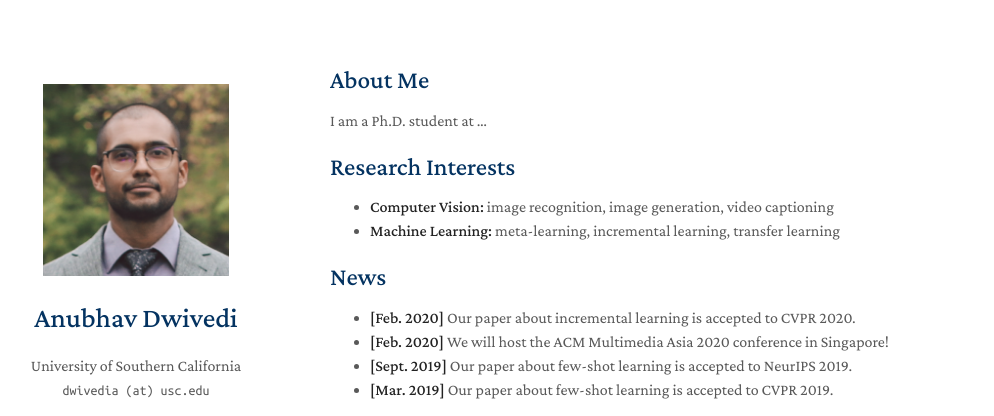
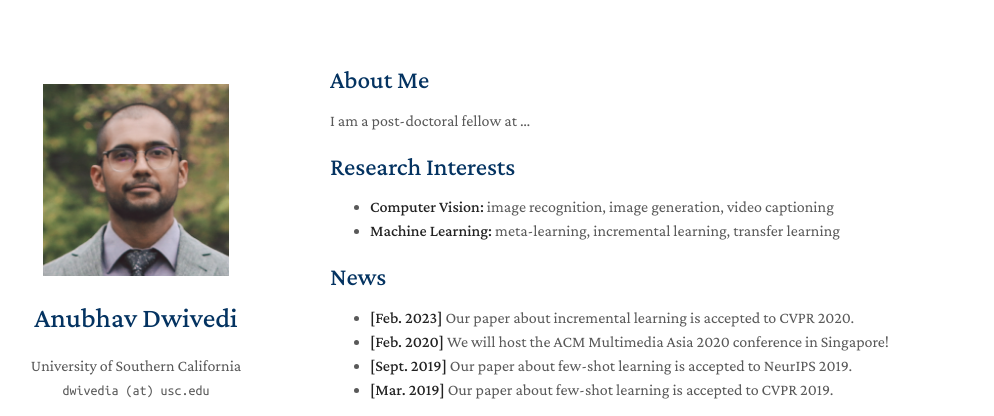
Before and after one commit to dwivedi-anubhav/website, a Jekyll site: the page built from index.md, in a window 1280 px wide and 1016 px high. Shown: the top 416 px of the window, without its empty margins (140-1134 px from the left). Built offline with Jekyll 4.4.1, drawn with Linux system fonts in a browser that asks for light colours; nearby versions of some CDN libraries; a style sheet for code colours, icons or effects is not loaded; our own code applies the rules of GitHub Pages for plain Markdown files.

Commit message:
Update index.md

```diff
--- a/index.md
+++ b/index.md
@@ -4,7 +4,7 @@ layout: homepage
 
 ## About Me
 
-I am a Ph.D. student at ...
+I am a post-doctoral fellow at  ...
 
 ## Research Interests
 
@@ -13,7 +13,7 @@ I am a Ph.D. student at ...
 
 ## News
 
-- **[Feb. 2020]** Our paper about incremental learning is accepted to CVPR 2020.
+- **[Feb. 2023]** Our paper about incremental learning is accepted to CVPR 2020.
 - **[Feb. 2020]** We will host the ACM Multimedia Asia 2020 conference in Singapore!
 - **[Sept. 2019]** Our paper about few-shot learning is accepted to NeurIPS 2019.
 - **[Mar. 2019]** Our paper about few-shot learning is accepted to CVPR 2019.
```
